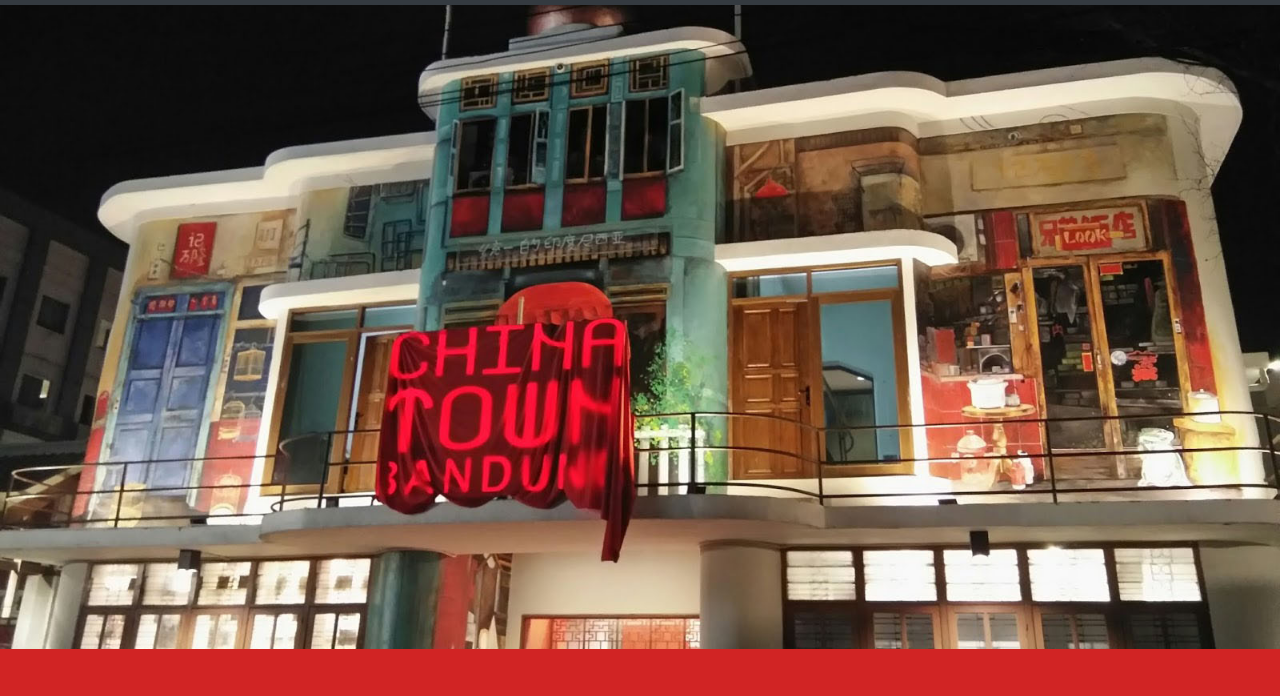
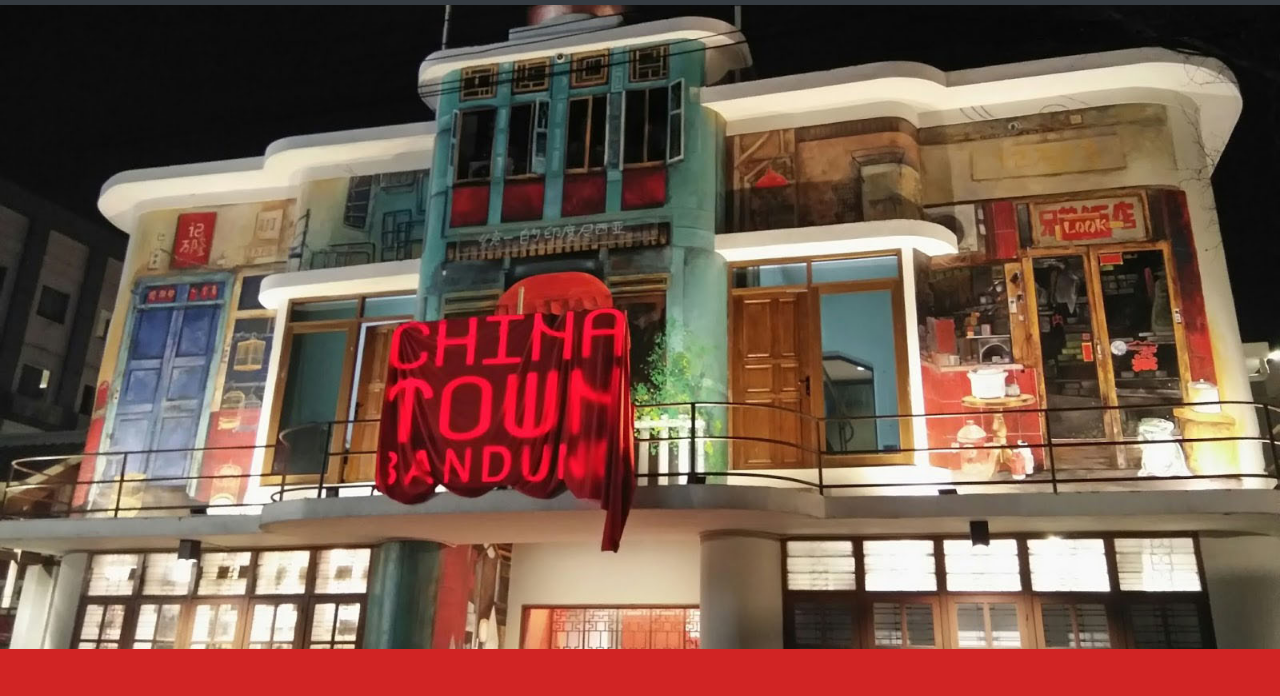
Before and after one commit to talentbandung/chinatown, a plain HTML site: page index.html in a window 1280 px wide. Shown: the part 51-747 px from the top of the page. Drawn offline with Linux system fonts and the light colour scheme.

Commit message:
Tambah Foto

```diff
--- a/css/style.css
+++ b/css/style.css
@@ -1,9 +1,3 @@
-body{
- -webkit-background-size: 100% 100%;
-  -moz-background-size: 100% 100%;
-  -o-background-size: 100% 100%;
-  background-size: 100% 100%;
-}
 p.footer{
   color: white;
   font-size: 10px;
@@ -12,8 +6,10 @@ p.footer{
 header.head{
   width: 100%;
   min-height: 700px;
- background-image: url(../foto/bg-cta.jpg);
- background-size: cover;
+  background-image: url(../foto/bg-cta.jpg);
+ background-size: 100%;
+ background-position: center center ;
+ background-repeat: no-repeat;
  overflow: hidden;
 }
 
```
Also changed, not shown: index.html (+1 -1 lines), foto/card.jpg (added), foto/gallery2.jpg (added), foto/gallery3.jpg (added), foto/gallery4.jpg (added), foto/gallery5.jpg (added), foto/gambar1.jpg (added), foto/logo_pesona.png (added), foto/overlay1.jpg (added), foto/overlay2.jpg (added), foto/tiket.jpg (added), 1 other file.
